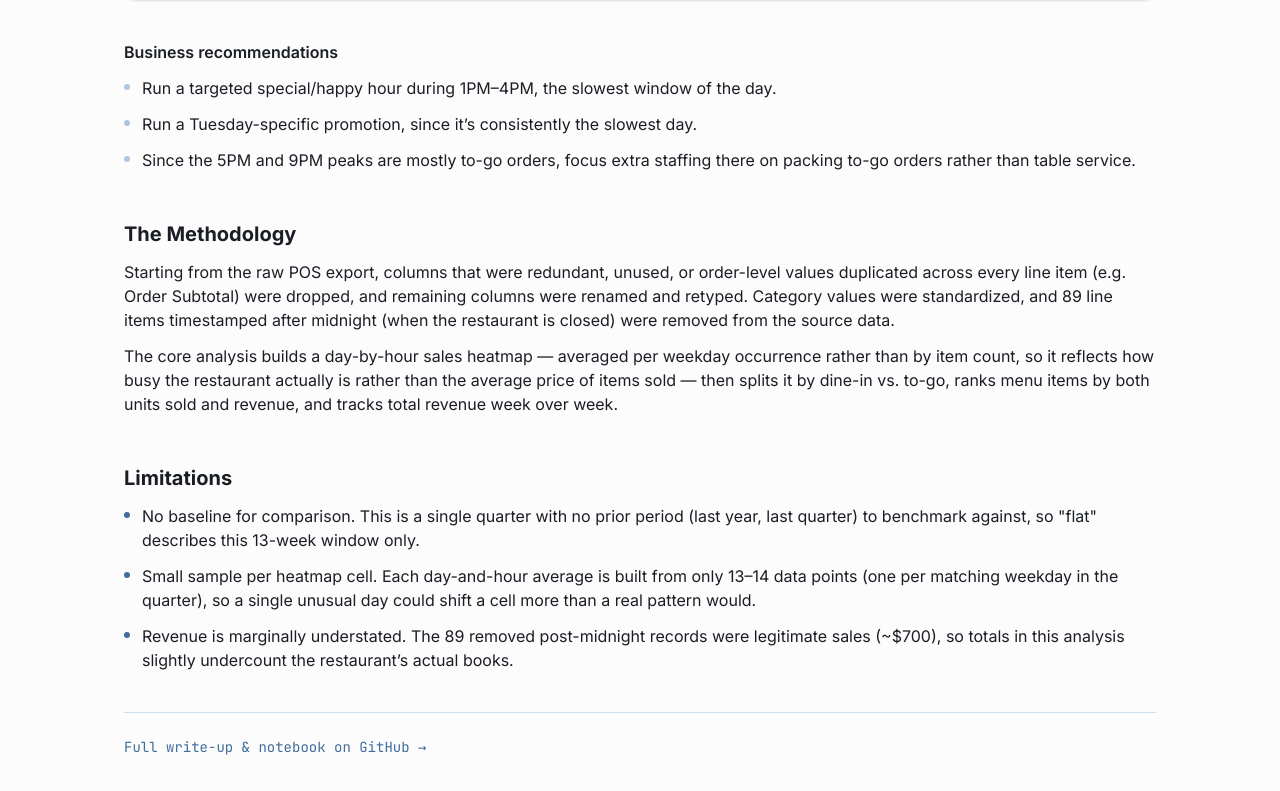
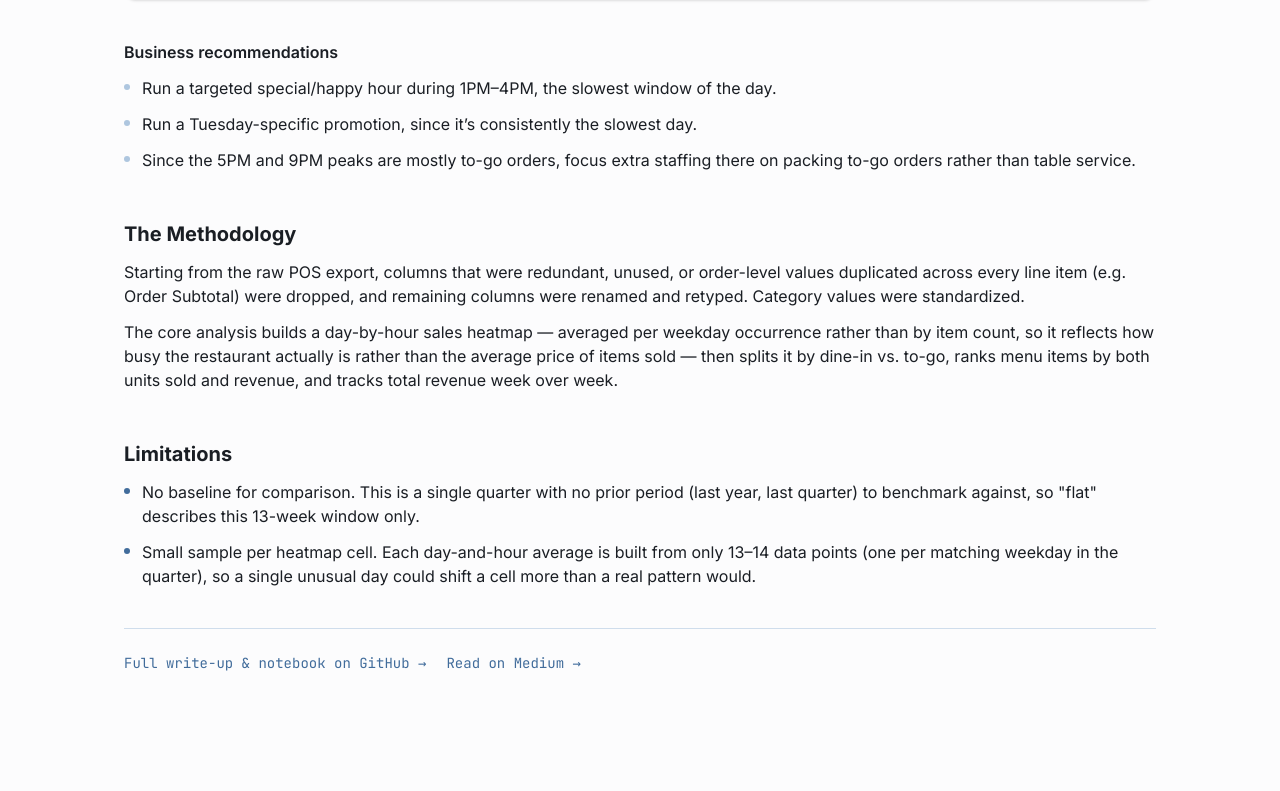
Before and after one commit to SunghunP/joe-portfolio, a React (Vite) app: page /joe-portfolio/projects/pho-restaurant-analysis in a window 1280 px wide. Shown: the part 3275-4066 px from the top of the page. After the commit the page ends 4028 px from the top, so only its background shows below. Built offline with nearby package versions, Linux system fonts and the light colour scheme.

Commit message:
Add links to medium and github for Restaurant EDA

```diff
--- a/src/pages/PhoAnalysis.jsx
+++ b/src/pages/PhoAnalysis.jsx
@@ -34,7 +34,6 @@ const RECOMMENDATIONS = [
 const LIMITATIONS = [
   'No baseline for comparison. This is a single quarter with no prior period (last year, last quarter) to benchmark against, so "flat" describes this 13-week window only.',
   'Small sample per heatmap cell. Each day-and-hour average is built from only 13–14 data points (one per matching weekday in the quarter), so a single unusual day could shift a cell more than a real pattern would.',
-  'Revenue is marginally understated. The 89 removed post-midnight records were legitimate sales (~$700), so totals in this analysis slightly undercount the restaurant’s actual books.',
 ]
 
 export default function PhoAnalysis() {
@@ -157,8 +156,7 @@ export default function PhoAnalysis() {
       <p className="mt-3 text-ink">
         Starting from the raw POS export, columns that were redundant, unused, or order-level values duplicated
         across every line item (e.g. Order Subtotal) were dropped, and remaining columns were renamed and
-        retyped. Category values were standardized, and 89 line items timestamped after midnight (when the
-        restaurant is closed) were removed from the source data.
+        retyped. Category values were standardized.
       </p>
       <p className="mt-3 text-ink">
         The core analysis builds a day-by-hour sales heatmap — averaged per weekday occurrence rather than by
@@ -179,6 +177,7 @@ export default function PhoAnalysis() {
 
       <div className="mt-10 flex flex-wrap gap-5 border-t border-border pt-6 font-mono text-sm">
         <a href={project.repoUrl} className="text-primary hover:underline">Full write-up &amp; notebook on GitHub →</a>
+        <a href="https://medium.com/@joeparkda/pho-restaurant-exploratory-data-analysis-did-business-actually-slow-down-f7f9bd60bddb" className="text-primary hover:underline">Read on Medium →</a>
       </div>
     </Shell>
   )
```
